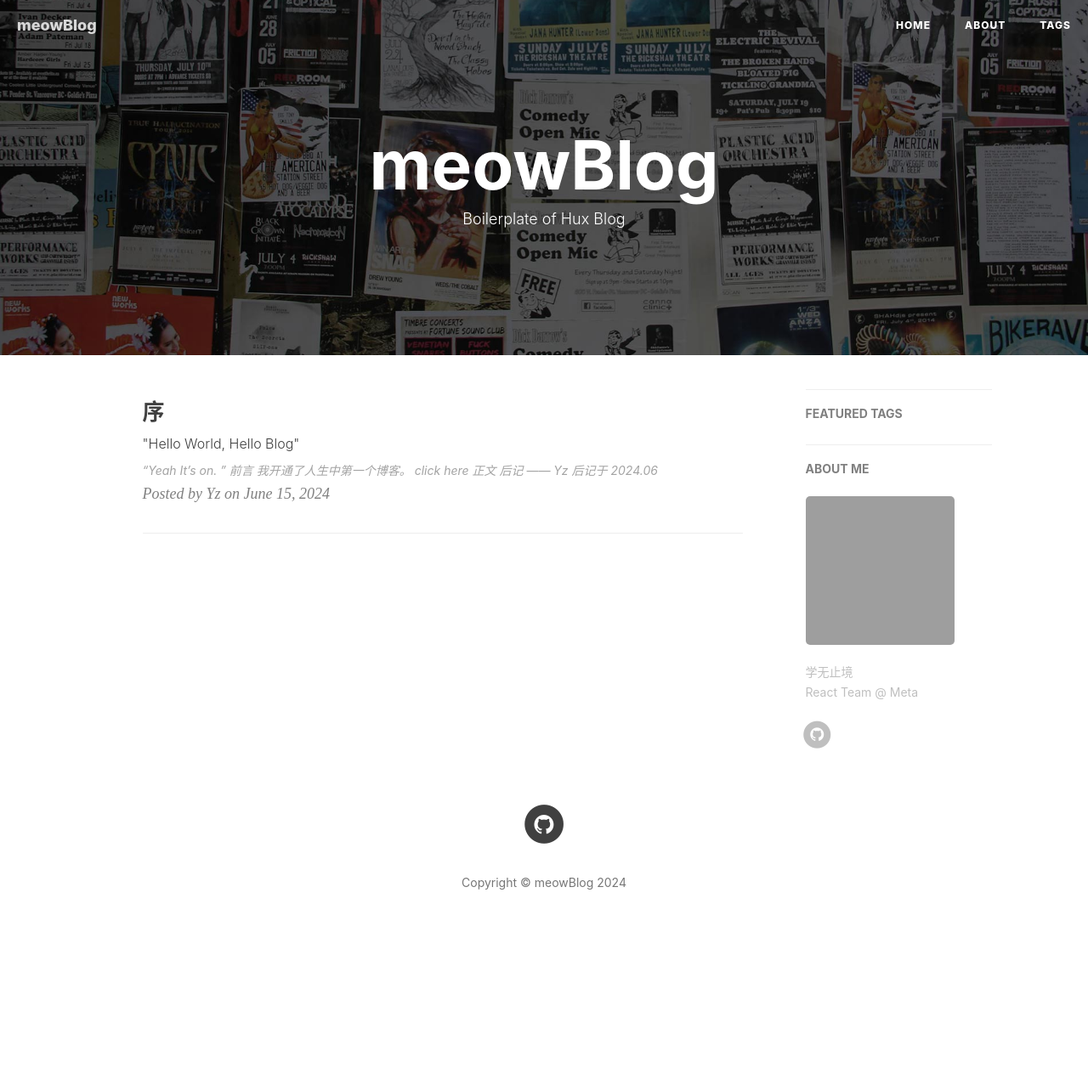
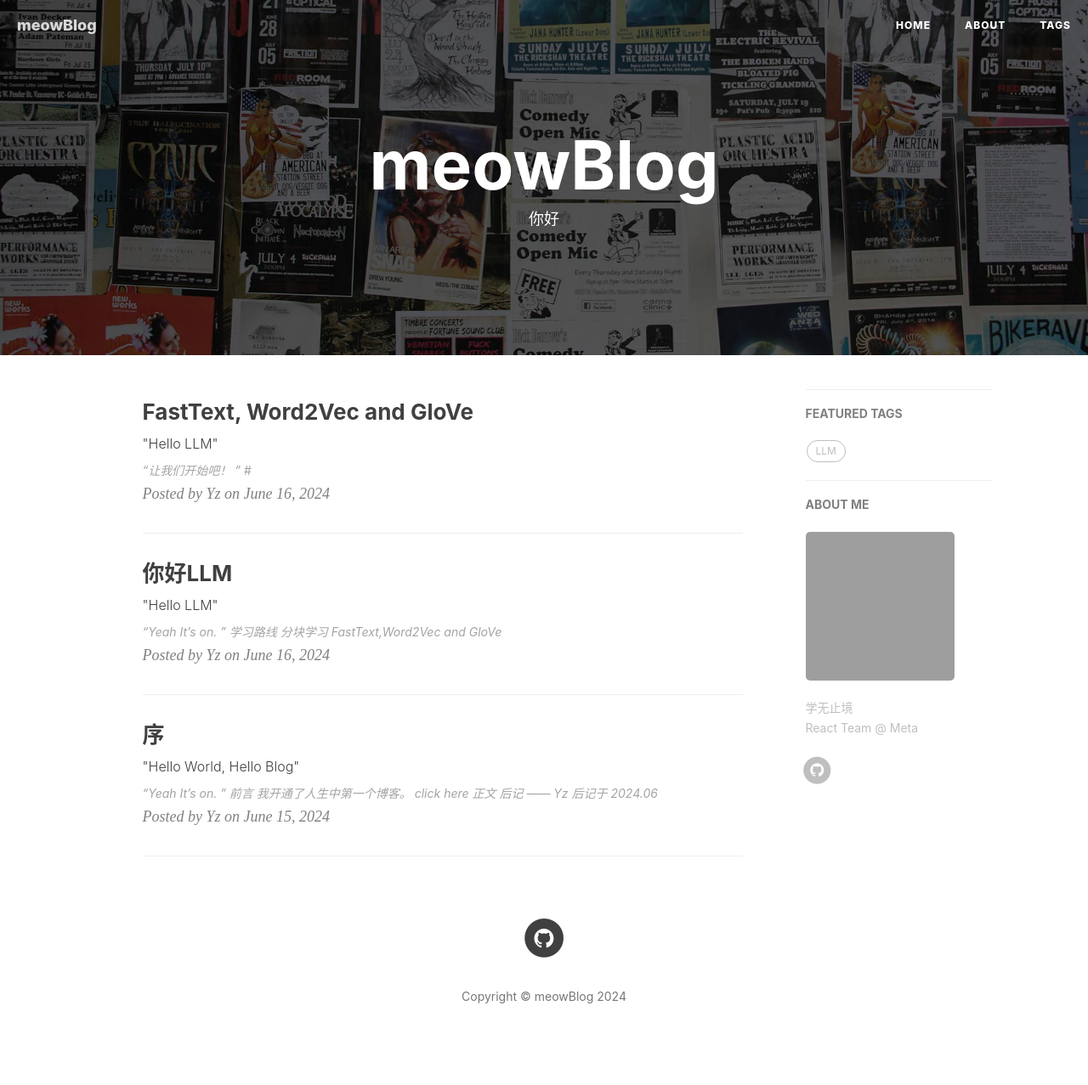
Before and after one commit to meowDieJob/meowDieJob.github.io, a Jekyll site: the page built from index.html, in a window 1280 px wide. Shown: the whole page at 85% size. Built offline with Jekyll 4.4.1, drawn with Linux system fonts in a browser that asks for light colours; nearby versions of some CDN libraries; the list of posts is cut into pages by our own code; comment, search, counter and statistics services are not loaded; before the commit the page ends 1143 px from its top, so only the background shows below that; grey boxes are pictures that could not be loaded.

Commit message:
2024/06/16

```diff
--- /dev/null
+++ b/_posts/2024-06-16-LLM.markdown
@@ -0,0 +1,20 @@
+---
+layout:     post
+title:      "你好LLM"
+subtitle:   " \"Hello LLM\""
+date:       2024-06-16 11:00:00
+author:     "Yz"
+header-img: "img/in-post/0615/bocchi.jpg"
+
+tags:
+    - LLM
+---
+
+> “Yeah It's on. ”
+
+## 学习路线
+![学习路线图](/img/in-post/0615/1.png " ")
+
+## 分块学习
+
+### FastText,Word2Vec and GloVe
--- /dev/null
+++ b/_posts/2024-06-16-class1inLLM.markdown
@@ -0,0 +1,15 @@
+---
+layout:     post
+title:      "FastText, Word2Vec and GloVe"
+subtitle:   " \"Hello LLM\""
+date:       2024-06-16 18:00:00
+author:     "Yz"
+header-img: "img/in-post/0615/bocchi.jpg"
+
+tags:
+    - LLM
+---
+
+> “让我们开始吧！ ”
+
+#
--- a/about.html
+++ b/about.html
@@ -1,8 +1,8 @@
 ---
 layout: page
 title: "About"
-description: "Hey, this is Hux."
-header-img: "img/about-bg.jpg"
+description: "Hey, this is Yz."
+header-img: "img/home-bg.jpg"
 ---
 
 <!-- Language Selector -->
@@ -14,35 +14,19 @@ header-img: "img/about-bg.jpg"
 <!-- Chinese Version -->
 <div class="zh post-container">
     <blockquote>
-        写写代码，做做设计，看看产品。
-        世界那么大，多玩玩看看。
+        没什么
     </blockquote>
-    9月21日上午，阳光明媚，鲜花斗艳。帕洛阿尔托苹果店里欢声笑语，人头攒动。苹果公司首席执行官蒂姆·库克先生在店长欧阳猛南陪同下，不远千米，深入到一线店面，为那里的员工带去节曰的问候和良好的祝愿。<br><br>“果粉们，你们辛苦了，我代表某果公司，祝你们身体健康，生活幸福，工作成功！”库克亲切慰问广大员工和顾客，并就iOS7、iPhone 5S和iPhone 5C的销售状况进行调研。 <br><br>“您现在每月工资有多少？肾5S拿到了吗？”在店里，库克关切地向果粉们问起这一问题。当听说果粉们排到了5S，库克满意地连连点头。接着他指出，近年来苹果事业发展取得巨大成就，特别是iPhone影响剧增，老百姓对iOS满意度逐步提高，在这个转变过程中，果粉的辛勤工作功不可没。<br><br>库克看到一个中国小朋友在排队买iPhone 5S，亲切的问：“5288元一台能承受不？”小朋友回答到：“能！”当得知这位小朋友卖了一个肾来买iPhone 5S时，库克叮嘱道：“在支持苹果的同时，也要爱护身体。”<br><br>库克与购买苹果手机的果粉们兴致勃勃地参观了苹果专卖店，和员工们拉了拉家常，并饶有兴趣地玩了四盘切西瓜游戏，与普通员工同乐。<br><br>在交谈中，库克多次关心地强调：“有了iPhone 5C，就不卖iPhone 5了。”并对顾客说：“好好休息，身体是革命的本钱嘛！”会谈始终在亲切友好的气氛中进行。<br><br>顾客们就库克的讲话达成了广泛的共识，并承认世界上只有iOS最流畅，要紧紧的团结在以库克先生为首席执行官的苹果公司集体周围，一心一意抓学习，聚精会神谋发展。<br>
-    <br>帕洛阿尔托苹果专卖店当日原则通过《蒂姆·库克首席执行官在加州新苹果店的讲话纪要》，并下发各分店认真学习、研讨。
 
-    <p style="text-align:right;">
-        —— <a href="http://www.zhihu.com/question/19687065">李书航 － 什么是「共产中文腔调」？ </a>
-    </p>
 
 </div>
 
 <!-- English Version -->
 <div class="en post-container">
     <blockquote>
-        Designer or Engineer, things in between.
+        nothing
     </blockquote>
 
-    <p>
-        Your work is going to fill a large part of your life, and the only way to be truly satisfied is to do what you believe is great work. And the only way to do great work is to love what you do. If you haven’t found it yet, keep looking. Don’t settle. As with all matters of the heart, you’ll know when you find it.
-    </p>
 
-    <p>
-    If you want to live your life in a creative way, as an artist, you have to not look back too much. You have to be willing to take whatever you’ve done and whoever you were and throw them away.
-    </p>
-
-    <p style="text-align:right;">
-    -- Steve Jobs
-    </p>
 
 </div>
 
--- a/index.html
+++ b/index.html
@@ -1,6 +1,6 @@
 ---
 layout: page
-description: "Boilerplate of Hux Blog"
+description: "你好"
 ---
 
 {% for post in paginator.posts %}
```
Also changed, not shown: img/about-bg.jpg (deleted), img/avatar-hux.jpg (deleted), img/favicon.ico (deleted), img/icon_wechat.png (deleted), img/in-post/0615/1.png (added).
